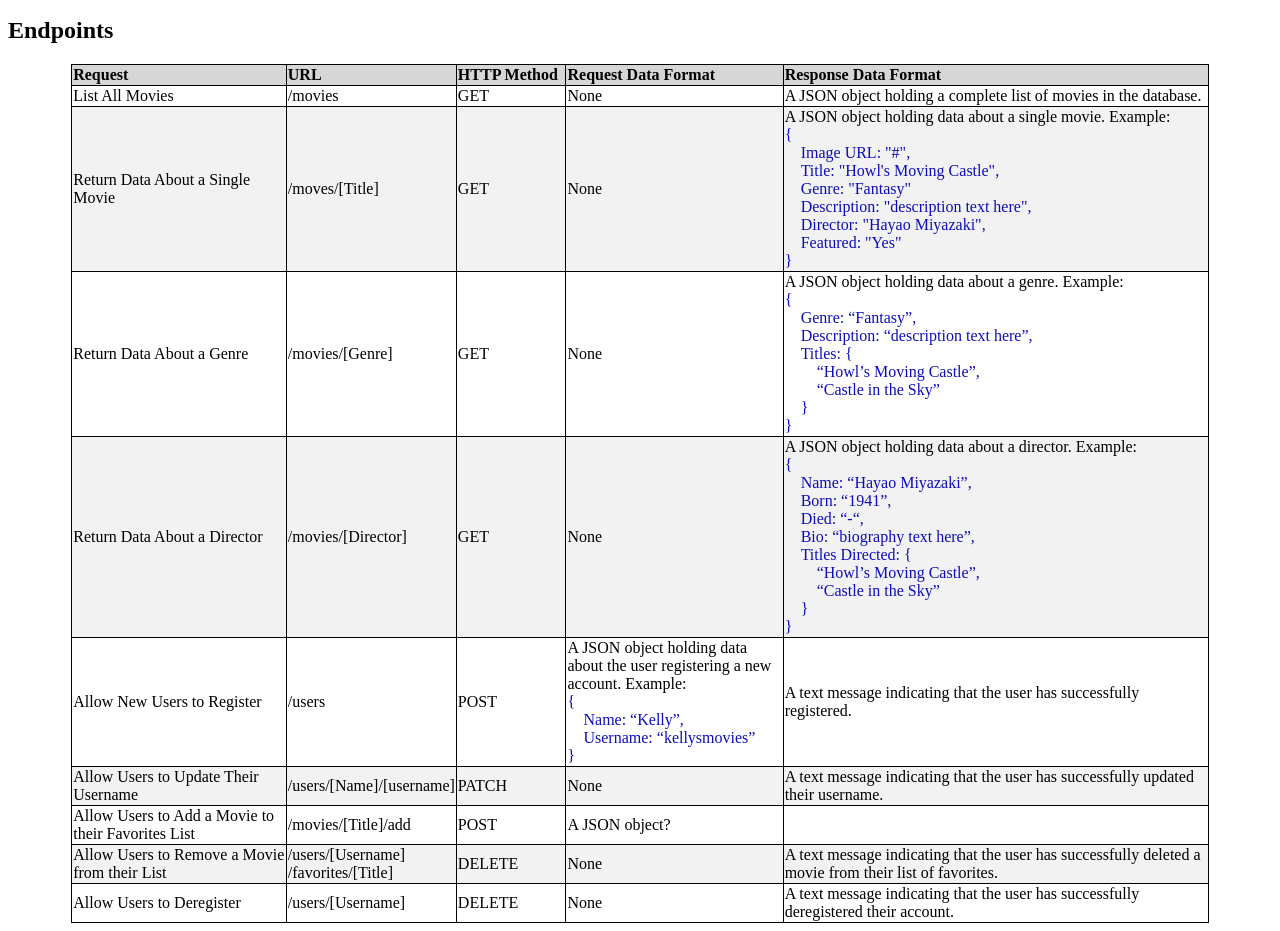
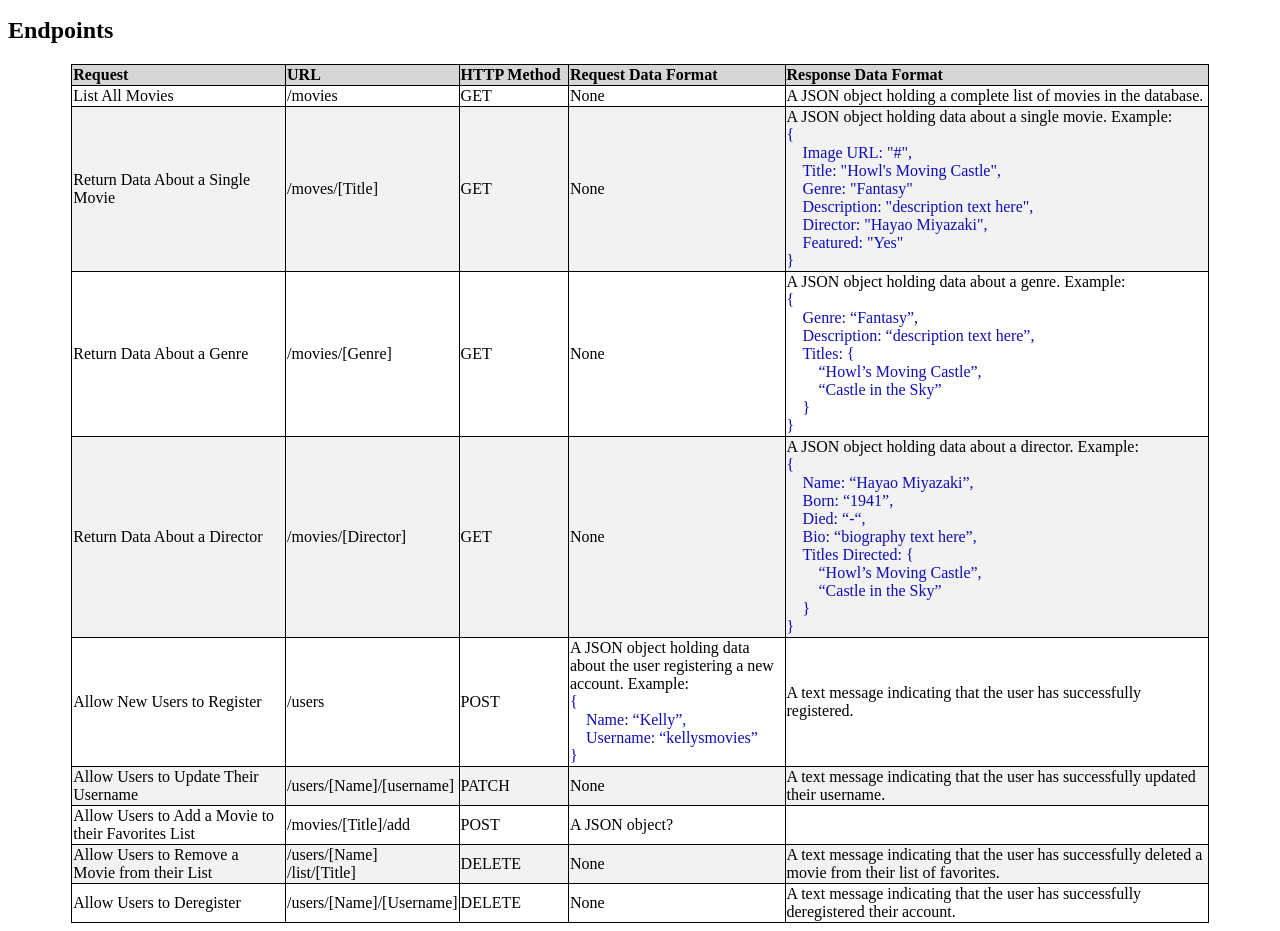
Before and after one commit to kellysdev/movie-api, a website: page public/documentation.html in a window 1280 px wide. Shown: the part 119-1050 px from the top of the page. Drawn offline with Linux system fonts and the light colour scheme.

```diff
--- a/public/documentation.html
+++ b/public/documentation.html
@@ -121,14 +121,14 @@
                 </tr>
                 <tr>
                     <td>Allow Users to Remove a Movie from their List</td>
-                    <td>/users/[Username]<br>/favorites/[Title]</td>
+                    <td>/users/[Name]<br>/list/[Title]</td>
                     <td>DELETE</td>
                     <td>None</td>
                     <td>A text message indicating that the user has successfully deleted a movie from their list of favorites.</td>
                 </tr>
                 <tr>
                     <td>Allow Users to Deregister</td>
-                    <td>/users/[Username]</td>
+                    <td>/users/[Name]/[Username]</td>
                     <td>DELETE</td>
                     <td>None</td>
                     <td>A text message indicating that the user has successfully deregistered their account.</td>
```
Also changed, not shown: index.js (+5 -5 lines).
